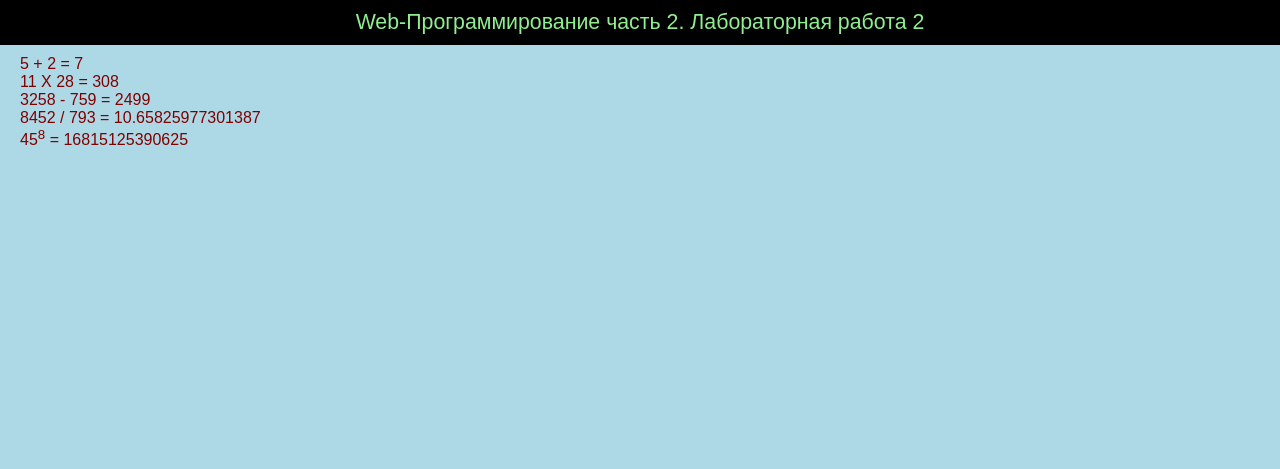
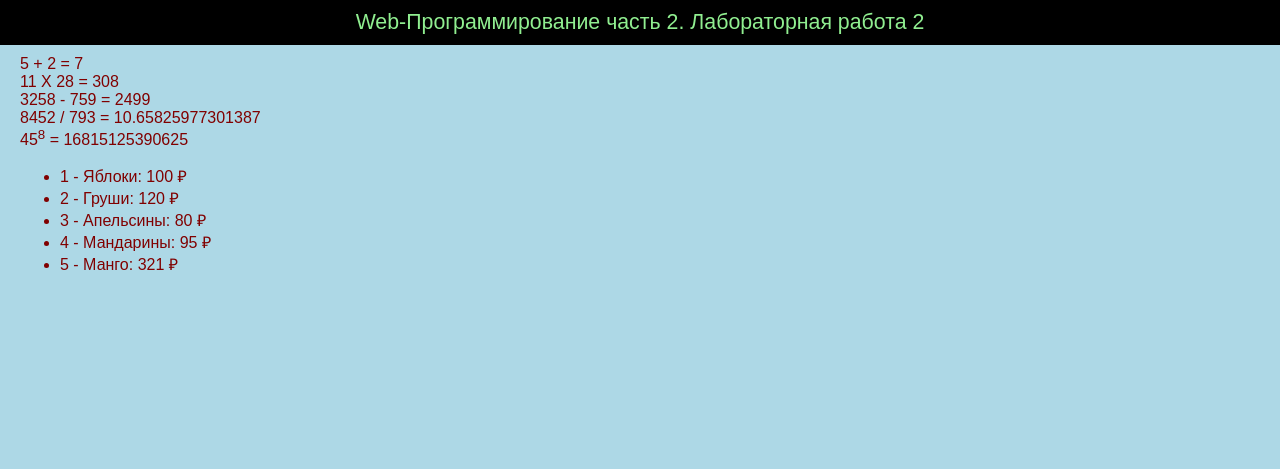
Before and after one commit to yas1k/web-backend, a Flask app: page /lab2/example in a window 1280 px wide. Shown: the top 469 px of the page. Run offline with Flask 3, Linux system fonts and the light colour scheme.

Commit message:
Цикл в шаблоне

```diff
--- a/app.py
+++ b/app.py
@@ -353,4 +353,11 @@ def add_flower(name):
 @app.route('/lab2/example')
 def example():
     name, lab_num,  group,  course_num  ='Янсон Андрей', '2', 'ФБИ-31',  '3'
-    return render_template('example.html', name=name, lab_num=lab_num, group=group, course_num=course_num)
+    fruits = [
+        {'name': 'Яблоки', 'price': 100},
+        {'name': 'Груши', 'price': 120},
+        {'name': 'Апельсины', 'price': 80},
+        {'name': 'Мандарины', 'price': 95},
+        {'name': 'Манго', 'price': 321}
+        ]
+    return render_template('example.html', name=name, lab_num=lab_num, group=group, course_num=course_num, fruits=fruits)
--- a/templates/example.html
+++ b/templates/example.html
@@ -17,6 +17,11 @@
         3258 - 759 = {{3258-759}}<br>
         8452 / 793 = {{8452/793}}<br>
         45<sup>8</sup> = {{45**8}}
+        <ul>
+            {% for f in fruits %}
+            <li>{{ loop.index }} - {{ f.name }}: {{ f.price }} &#x20bd; </li>
+            {% endfor %}
+        </ul>
     </main>
 
     <footer>
```
